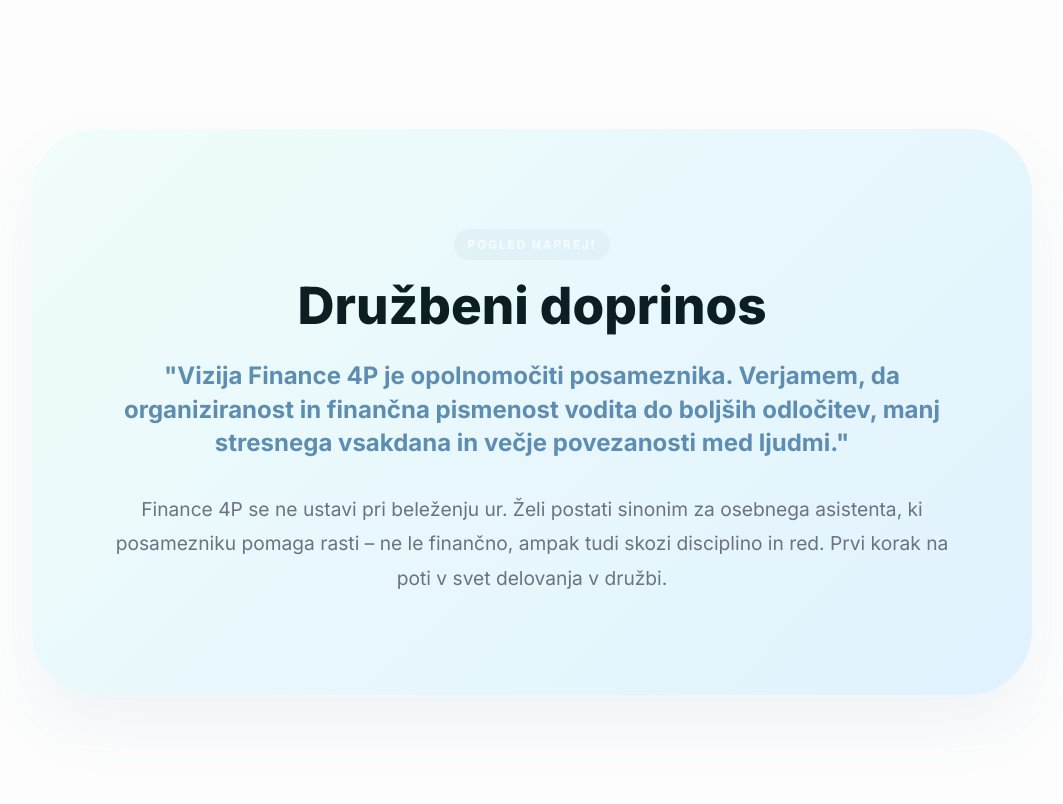
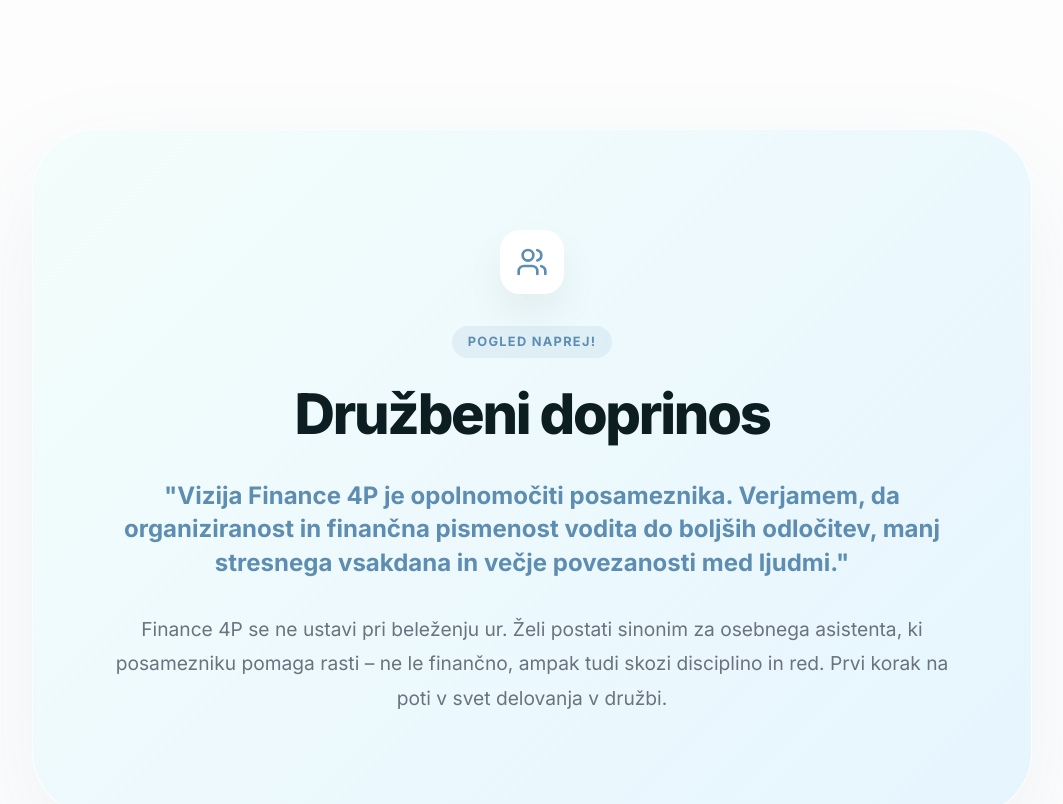
Before and after one commit to filipkolle/Landing-4P, a React (Vite) app: page /o-nas in a window 1280 px wide. Shown: the part 2660-3464 px from the top of the page, without its empty margins (108-1171 px from the left). Built offline with nearby package versions, Linux system fonts and the light colour scheme.

Commit message:
Refinement: Enhanced Social Contribution section for a premium professional look

```diff
--- a/src/pages/AboutPage.jsx
+++ b/src/pages/AboutPage.jsx
@@ -1,6 +1,6 @@
 import React, { useState } from 'react';
 import { motion, AnimatePresence } from 'framer-motion';
-import { Target, Award, Rocket, Check, Mail, Handshake, Heart, MessageCircle } from 'lucide-react';
+import { Target, Award, Rocket, Check, Mail, Handshake, Heart, MessageCircle, Users } from 'lucide-react';
 import Navbar from '../components/Navbar';
 import Footer from '../components/Footer';
 import founderImg from '../assets/founder.jpg';
@@ -139,11 +139,15 @@
         <div className="container">
           <motion.div
             className="vision-container"
-            initial={{ opacity: 0, scale: 0.98 }}
-            whileInView={{ opacity: 1, scale: 1 }}
+            initial={{ opacity: 0, y: 30 }}
+            whileInView={{ opacity: 1, y: 0 }}
             viewport={{ once: true }}
+            transition={{ duration: 1, ease: expoOut }}
           >
-            <span className="section-label" style={{ opacity: 0.6, color: '#fff' }}>Pogled naprej!</span>
+            <div className="vision-icon-float">
+               <Users size={32} />
+            </div>
+            <span className="section-label">Pogled naprej!</span>
             <h2>Družbeni doprinos</h2>
             <p className="vision-contribution">
               "Vizija Finance 4P je opolnomočiti posameznika. Verjamem, da organiziranost in finančna pismenost vodita do boljših odločitev, manj stresnega vsakdana in večje povezanosti med ljudmi."
--- a/src/styles/About.css
+++ b/src/styles/About.css
@@ -142,14 +142,49 @@
 .vision-container {
   max-width: 1000px;
   margin: 0 auto;
-  background: linear-gradient(135deg, #f0fdfa 0%, #e0f2fe 100%);
+  background: linear-gradient(135deg, rgba(240, 253, 250, 0.8) 0%, rgba(224, 242, 254, 0.8) 100%);
+  backdrop-filter: blur(20px);
   padding: 100px 80px;
   border-radius: 64px;
   text-align: center;
-  box-shadow: 0 30px 60px rgba(94, 141, 178, 0.08);
+  box-shadow: 0 40px 100px rgba(94, 141, 178, 0.1);
+  border: 1px solid rgba(255, 255, 255, 0.8);
+  position: relative;
 }
 
-.vision-container h2 { font-size: 3.2rem; font-weight: 850; margin-bottom: 24px; color: #0c1e21; }
+.vision-icon-float {
+  width: 64px;
+  height: 64px;
+  background: #fff;
+  border-radius: 20px;
+  display: flex;
+  align-items: center;
+  justify-content: center;
+  margin: 0 auto 32px;
+  color: var(--primary);
+  box-shadow: 0 20px 40px rgba(0,0,0,0.06);
+}
+
+.vision-container .section-label {
+  background: rgba(94, 141, 178, 0.1);
+  color: var(--primary);
+  padding: 6px 16px;
+  border-radius: 100px;
+  font-size: 0.8rem;
+  font-weight: 700;
+  text-transform: uppercase;
+  letter-spacing: 0.1em;
+  margin-bottom: 24px;
+  display: inline-block;
+}
+
+.vision-container h2 {
+  font-size: 3.5rem;
+  font-weight: 900;
+  margin-bottom: 32px;
+  color: #0c1e21;
+  letter-spacing: -0.04em;
+}
 
 .vision-contribution {
   font-size: 1.5rem;
```
